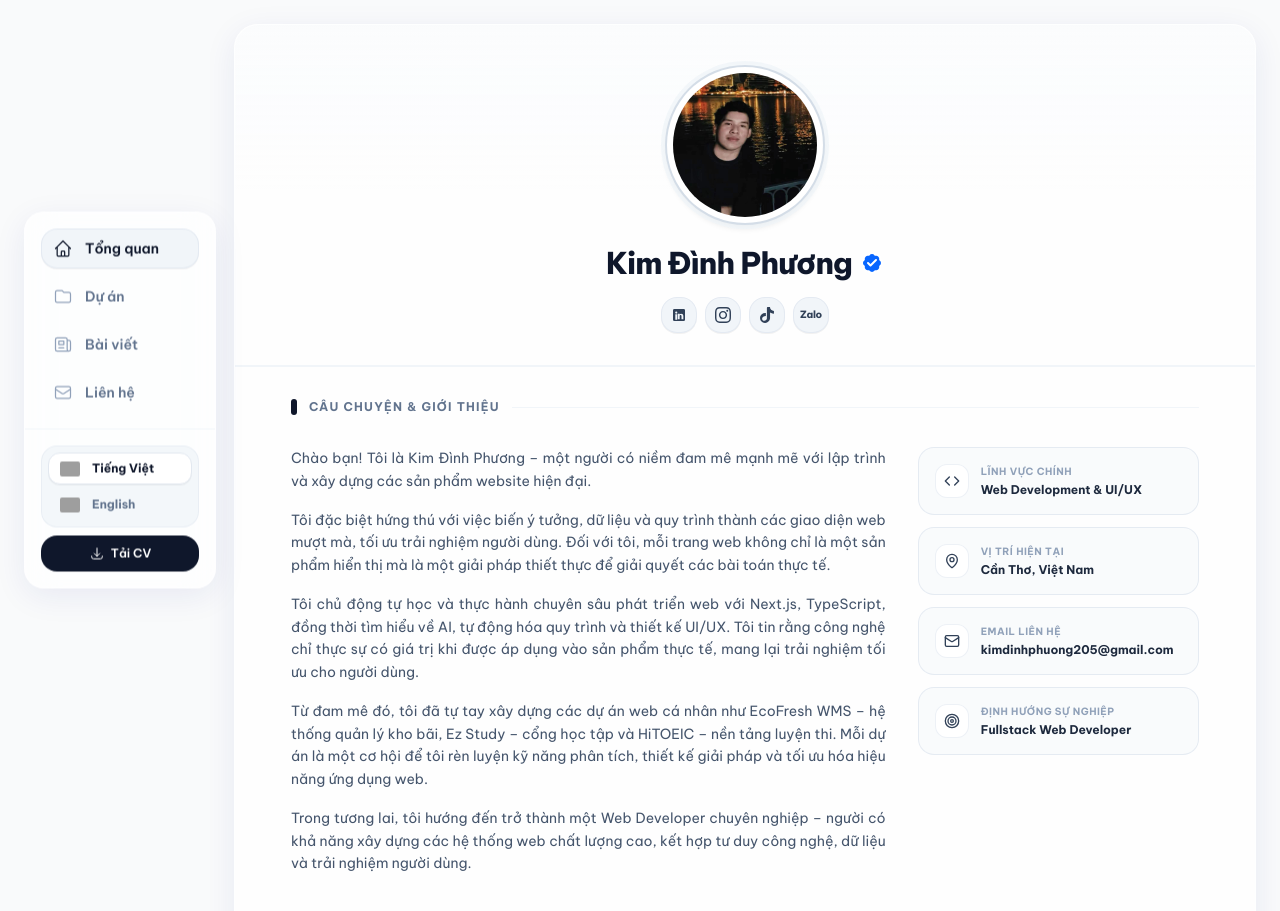
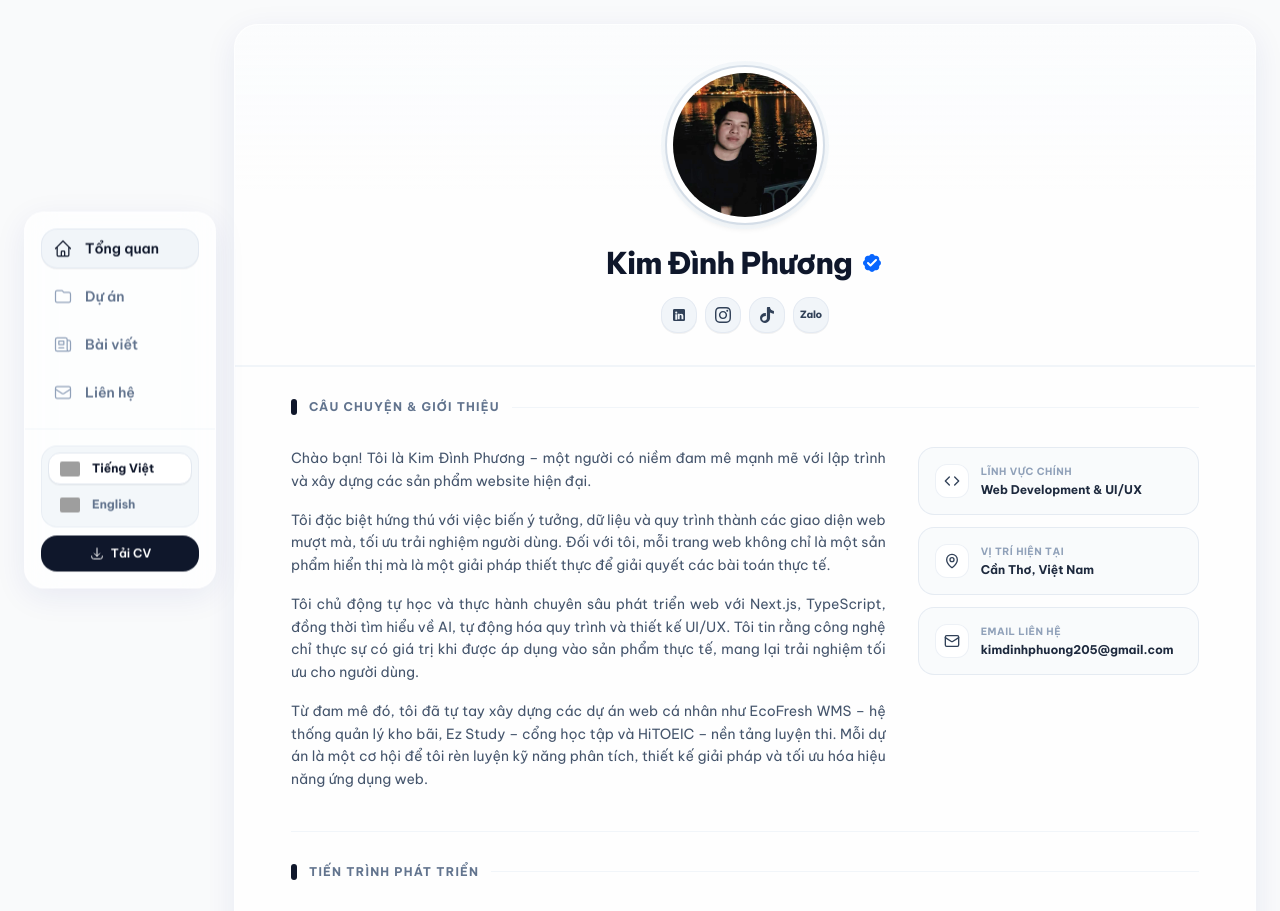
Before and after one commit to dinhphuong25/portfolio1, a Next.js app: page / in a window 1280 px wide. Shown: the top 911 px of the page. Built offline with nearby package versions, Linux system fonts and the light colour scheme; grey boxes are pictures that could not be loaded.

Commit message:
fix: remove career goal (định hướng sự nghiệp) card and story text

```diff
--- a/src/components/AboutSection.tsx
+++ b/src/components/AboutSection.tsx
@@ -3,7 +3,7 @@
 import React from "react";
 import TimelineSection from "./TimelineSection";
 import { useLanguage } from "@/context/LanguageContext";
-import { Code, MapPin, Mail, Target } from "lucide-react";
+import { Code, MapPin, Mail } from "lucide-react";
 
 export default function AboutSection() {
     const { language } = useLanguage();
@@ -13,7 +13,6 @@ export default function AboutSection() {
         "Tôi đặc biệt hứng thú với việc biến ý tưởng, dữ liệu và quy trình thành các giao diện web mượt mà, tối ưu trải nghiệm người dùng. Đối với tôi, mỗi trang web không chỉ là một sản phẩm hiển thị mà là một giải pháp thiết thực để giải quyết các bài toán thực tế.",
         "Tôi chủ động tự học và thực hành chuyên sâu phát triển web với Next.js, TypeScript, đồng thời tìm hiểu về AI, tự động hóa quy trình và thiết kế UI/UX. Tôi tin rằng công nghệ chỉ thực sự có giá trị khi được áp dụng vào sản phẩm thực tế, mang lại trải nghiệm tối ưu cho người dùng.",
         "Từ đam mê đó, tôi đã tự tay xây dựng các dự án web cá nhân như EcoFresh WMS – hệ thống quản lý kho bãi, Ez Study – cổng học tập và HiTOEIC – nền tảng luyện thi. Mỗi dự án là một cơ hội để tôi rèn luyện kỹ năng phân tích, thiết kế giải pháp và tối ưu hóa hiệu năng ứng dụng web.",
-        "Trong tương lai, tôi hướng đến trở thành một Web Developer chuyên nghiệp – người có khả năng xây dựng các hệ thống web chất lượng cao, kết hợp tư duy công nghệ, dữ liệu và trải nghiệm người dùng.",
     ];
 
     const storyEn = [
@@ -21,7 +20,6 @@ export default function AboutSection() {
         "I am particularly fascinated by turning ideas, data, and processes into smooth, optimized, and intuitive web experiences. To me, a website is more than just a visual interface — it is a practical solution that solves real-world problems.",
         "I proactively self-learn and practice fullstack web development with Next.js and TypeScript, while researching AI, process automation, and UI/UX design. I strongly believe technology delivers real value when built into functional, high-performance web products.",
         "Guided by this passion, I engineered web projects like EcoFresh WMS management system, Ez Study learning portal, and HiTOEIC exam platform. Each project is an opportunity to refine my engineering mindset, solution design, and user experience optimization.",
-        "In the future, I aim to become a professional Web Developer — crafting high-quality web applications that connect technology, data, and seamless user experiences.",
     ];
 
     const isVi = language === "vi";
@@ -45,11 +43,6 @@ export default function AboutSection() {
             isLink: true,
             href: "mailto:kimdinhphuong205@gmail.com",
         },
-        {
-            icon: <Target className="w-4 h-4 text-slate-700 dark:text-slate-300" />,
-            label: "Định hướng sự nghiệp",
-            value: "Fullstack Web Developer",
-        },
     ];
 
     const highlightsEn = [
@@ -69,11 +62,6 @@ export default function AboutSection() {
             value: "kimdinhphuong205@gmail.com",
             isLink: true,
             href: "mailto:kimdinhphuong205@gmail.com",
-        },
-        {
-            icon: <Target className="w-4 h-4 text-slate-700 dark:text-slate-300" />,
-            label: "Career Goal",
-            value: "Fullstack Web Developer",
         },
     ];
 
```
